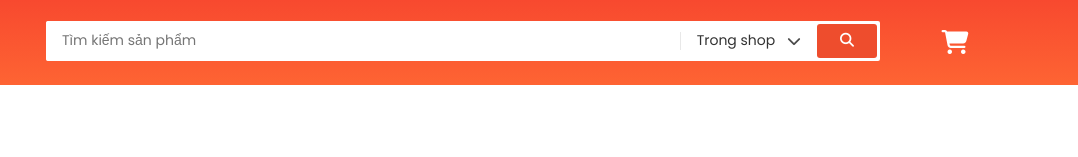
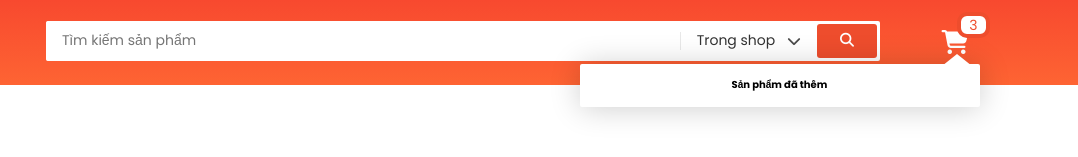
Before and after one commit to PhanNguyenLich/f8-shoppee, a plain HTML site: page index.html in a window 1280 px wide. Shown: the part 35-192 px from the top of the page, 202-1280 px from the left. Drawn offline with nearby package versions, Linux system fonts and the light colour scheme.

Commit message:
Header heading

```diff
--- a/assets/Css/main.css
+++ b/assets/Css/main.css
@@ -462,7 +462,7 @@
     border-radius: 2px;
     box-shadow: 0 1px 3.125rem rgba(0, 0, 0, 0.2);
     animation: fadeIn ease-in 0.2s;
-    display: none;
+    /* display: none; */
     cursor: default;
 }
 
@@ -470,15 +470,36 @@
     padding: 30px 0;
 }
 
+.header__card-list--no--card .header__card-list-no-card-img,
+.header__card-list--no--card .header__card-list-no-card-msg {
+    margin-left: auto;
+    margin-right: auto;
+    display: block;
+}
+
 .header__card-list-no-card-img {
     width: 55%;
+    display: none;
 }
 
 .header__card-list-no-card-msg {
-    display: block;
+    display: none;
     font-size: 1.4rem;
     margin-top: 14px;
     color: var(--text-color);
+}
+
+.header__card-notice {
+    position: absolute;
+    padding: 2px 8px;
+    background-color: var(--white-color);
+    color: var(--primary-color);
+    font-size: 1.4rem;
+    line-height: 1.4rem;
+    border-radius: 10px;
+    border: 4px solid #EE4D2D;
+    right: -9px;
+    top: -13px;
 }
 
 .header__search-selection {
--- a/index.html
+++ b/index.html
@@ -359,9 +359,12 @@
             <div class="header__card">
               <div class="header__card-wrap">
                 <i class="header__card-icon fa-solid fa-cart-shopping"></i>
-                <div class="header__card-list header__card-list--no--card">
+                <span class="header__card-notice">3</span>
+                <div class="header__card-list ">
                   <img src="./assets/img/cart-empty.png" class="header__card-list-no-card-img"></img>
                   <span class="header__card-list-no-card-msg">Chưa có sản phẩm</span>
+
+                  <h4 class="header__card-heading">Sản phẩm đã thêm</h4>
               </div>
               </div>
             </div>
```
